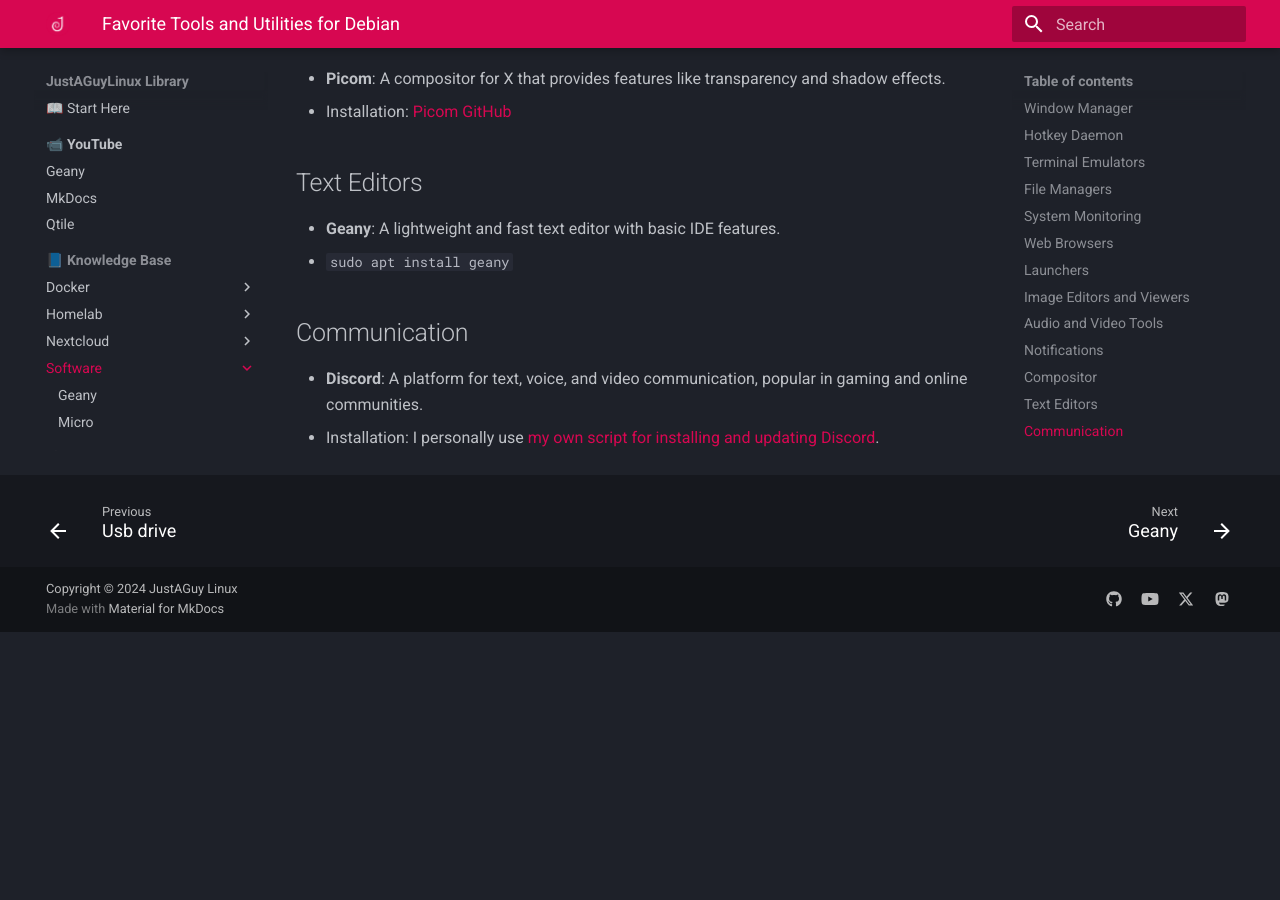
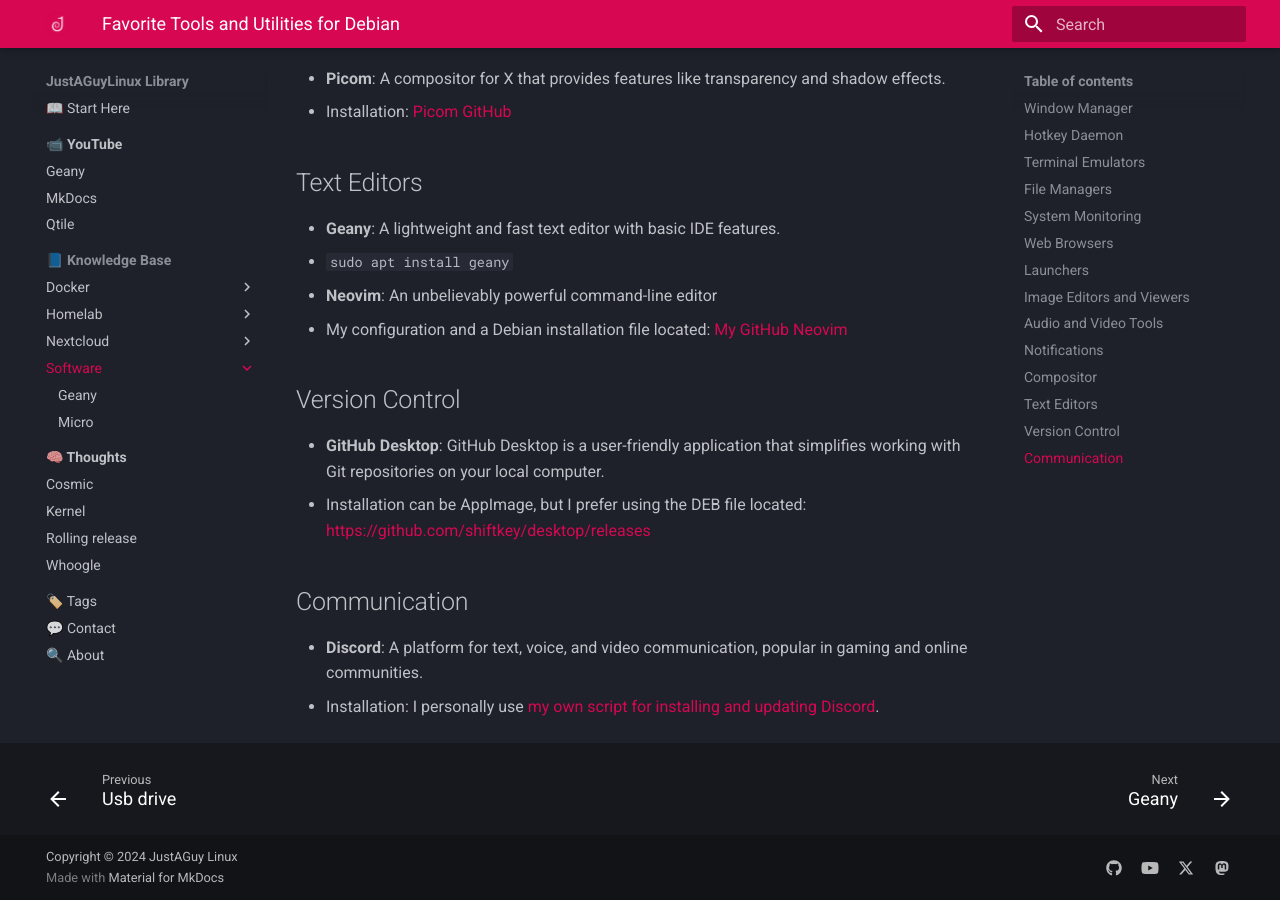
Before and after one commit to drewgrif/jagmkdocs, an MkDocs documentation site: the page built from docs/documentation/software/index.md, in a window 1280 px wide and 900 px high, scrolled down 2136 px. Built offline with MkDocs 1.6.1 and Material for MkDocs 9.7.7, drawn with Linux system fonts in a browser that asks for light colours; before the commit the page ends 2768 px from its top, so only the background shows below that.

Commit message:
Update index.md

```diff
--- a/docs/documentation/software/index.md
+++ b/docs/documentation/software/index.md
@@ -69,6 +69,12 @@ tags:
 ## Text Editors
 - **Geany**: A lightweight and fast text editor with basic IDE features.
   - `sudo apt install geany`
+- **Neovim**: An unbelievably powerful command-line editor
+  - My configuration and a Debian installation file located: [My GitHub Neovim](https://github.com/drewgrif/nvim){:target="_blank"}
+
+## Version Control
+- **GitHub Desktop**: GitHub Desktop is a user-friendly application that simplifies working with Git repositories on your local computer.
+  - Installation can be AppImage, but I prefer using the DEB file located:  [https://github.com/shiftkey/desktop/releases](https://github.com/shiftkey/desktop){:target="_blank"}
 
 ## Communication
 - **Discord**: A platform for text, voice, and video communication, popular in gaming and online communities.
```
